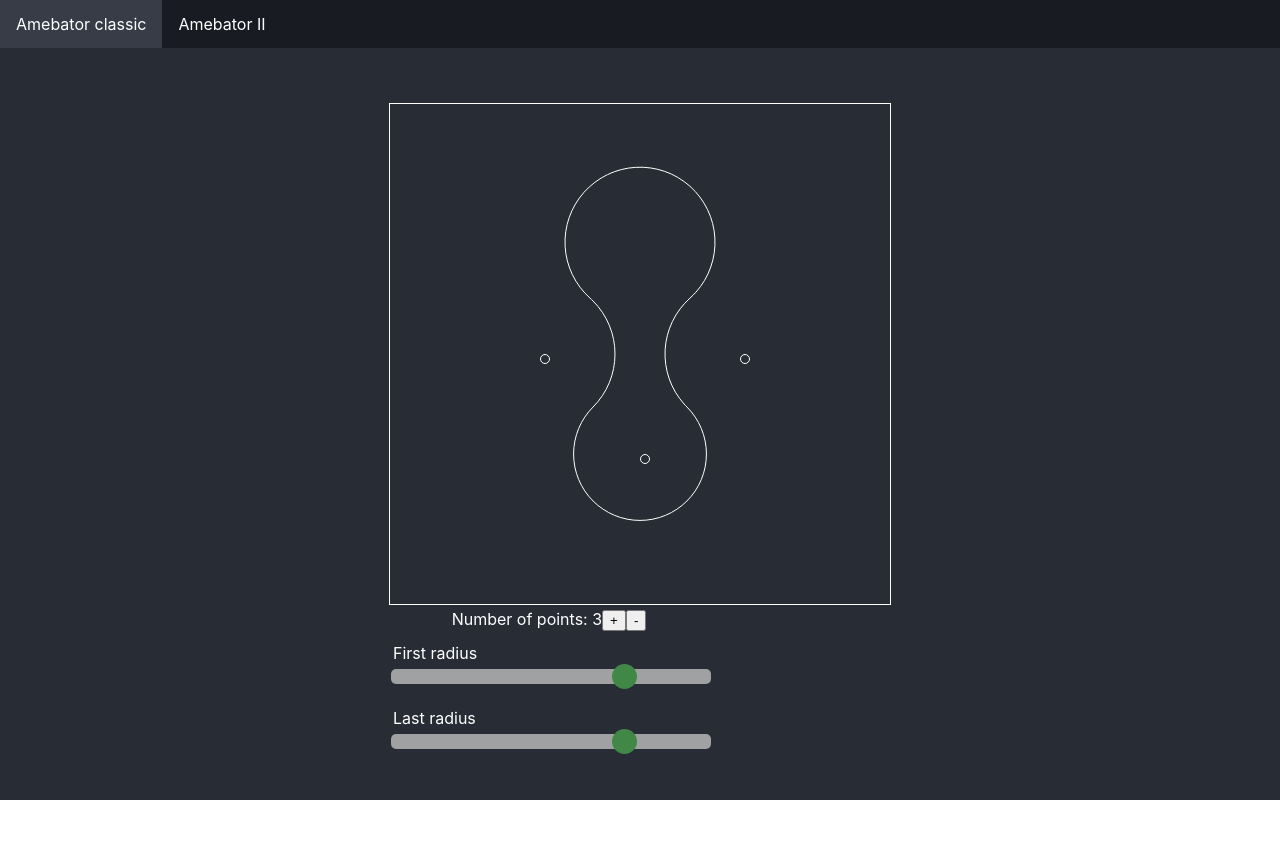
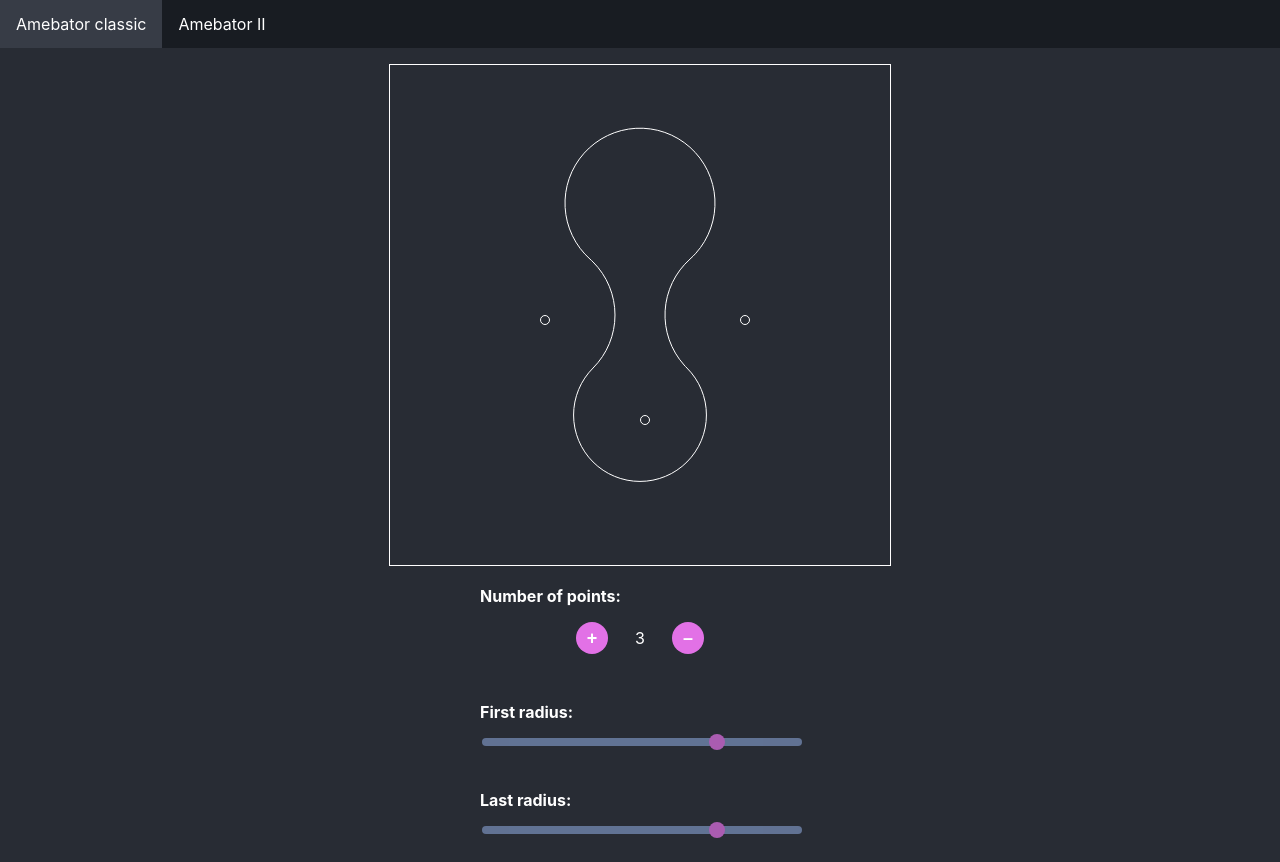
Before and after one commit to exacs/amebator, a React (Create React App) app: page / in a window 1280 px wide. Before the commit the page ends 800 px from the top, so only its background shows below. Built offline with nearby package versions, Linux system fonts and the light colour scheme; the HTML template or start-up script is replaced by a standard one.

Commit message:
Style components

```diff
--- a/src/App.css
+++ b/src/App.css
@@ -39,37 +39,3 @@
   align-items: center;
   justify-content: center;
 }
-
-.App-link {
-  color: #61dafb;
-}
-
-.slider {
-  -webkit-appearance: none;
-  width: 100%;
-  height: 15px;
-  border-radius: 5px;
-  background: #d3d3d3;
-  outline: none;
-  opacity: 0.7;
-  -webkit-transition: 0.2s;
-  transition: opacity 0.2s;
-}
-
-.slider::-webkit-slider-thumb {
-  -webkit-appearance: none;
-  appearance: none;
-  width: 25px;
-  height: 25px;
-  border-radius: 50%;
-  background: #4caf50;
-  cursor: pointer;
-}
-
-.slider::-moz-range-thumb {
-  width: 25px;
-  height: 25px;
-  border-radius: 50%;
-  background: #4caf50;
-  cursor: pointer;
-}
--- /dev/null
+++ b/src/components/Amebator.css
@@ -0,0 +1,18 @@
+.Amebator {
+  display: flex;
+  flex-direction: column;
+  align-items: center;
+}
+
+.Amebator-canvas-container {
+  position: relative;
+}
+
+.Amebator-control {
+  width: 320px;
+  padding: 16px 0;
+}
+
+.Amebator-control-title {
+  font-weight: 700;
+}
--- a/src/components/Amebator.js
+++ b/src/components/Amebator.js
@@ -3,22 +3,10 @@ import Canvas from "./Canvas";
 import Controls from "./Controls";
 import { DndProvider } from "react-dnd";
 import { HTML5Backend } from "react-dnd-html5-backend";
+import PlusMinus from "./PlusMinus"
+import Slider from "./Slider"
+import "./Amebator.css"
 
-function Slider({ children, value, onChange }) {
-  return (
-    <div style={{ padding: "8px 0" }}>
-      <div style={{ textAlign: "left", padding: "4px" }}>{children}</div>
-      <input
-        type="range"
-        min="1"
-        max="100"
-        value={value}
-        className="slider"
-        onChange={(e) => onChange(parseInt(e.currentTarget.value, 10))}
-      />
-    </div>
-  );
-}
 
 function defaultPoints(amount) {
   const real = amount * 2 + 1;
@@ -64,28 +52,25 @@ function App() {
   };
 
   return (
-    <div className="App">
-      <main className="App-header">
-        <div style={{ position: "relative" }}>
-          <Canvas data={data} />
-          <DndProvider backend={HTML5Backend}>
-            <Controls points={points} movePoint={movePoint} />
-          </DndProvider>
-        </div>
-        <div style={{ width: "320px" }}>
-          Number of points: {amount * 2 + 1}
-          <button onClick={() => setAmountAndPoints(amount + 1)}>+</button>
-          <button onClick={() => setAmountAndPoints(amount - 1)}>-</button>
-        </div>
-        <div style={{ width: "320px" }}>
-          <Slider value={firstRadius} onChange={setFirstRadius}>
-            First radius
-          </Slider>
-          <Slider value={lastRadius} onChange={setLastRadius}>
-            Last radius
-          </Slider>
-        </div>
-      </main>
+    <div className="Amebator">
+      <div className="Amebator-canvas-container">
+        <Canvas data={data} />
+        <DndProvider backend={HTML5Backend}>
+          <Controls points={points} movePoint={movePoint} />
+        </DndProvider>
+      </div>
+      <section className="Amebator-control">
+        <div className="Amebator-control-title">Number of points:</div>
+        <PlusMinus onSetAmount={setAmountAndPoints} amount={amount} />
+      </section>
+      <section className="Amebator-control">
+        <div className="Amebator-control-title">First radius:</div>
+        <Slider value={firstRadius} onChange={setFirstRadius} />
+      </section>
+      <section className="Amebator-control">
+        <div className="Amebator-control-title">Last radius:</div>
+        <Slider value={lastRadius} onChange={setLastRadius} />
+      </section>
     </div>
   );
 }
--- /dev/null
+++ b/src/components/PlusMinus.css
@@ -0,0 +1,23 @@
+.PlusMinus {
+  padding: 16px 0;
+  display: flex;
+  justify-content: center;
+}
+
+.PlusMinus-button {
+  width: 32px;
+  height: 32px;
+  border-radius: 100%;
+  border: 0;
+  background-color: #e271e6;
+  font-size: 18px;
+  font-weight: 700;
+  color: #fff;
+}
+
+.PlusMinus-value {
+  min-width: 64px;
+  display: flex;
+  align-items: center;
+  justify-content: center;
+}
--- /dev/null
+++ b/src/components/PlusMinus.js
@@ -0,0 +1,12 @@
+import React from "react";
+import "./PlusMinus.css"
+
+export default function PlusMinus ({ amount, onSetAmount }) {
+  return (
+    <div className="PlusMinus">
+      <button className="PlusMinus-button" onClick={() => onSetAmount(amount + 1)}>+</button>
+      <div className="PlusMinus-value">{amount * 2 + 1}</div>
+      <button className="PlusMinus-button" onClick={() => onSetAmount(amount - 1)}>–</button>
+    </div>
+  )
+}
--- /dev/null
+++ b/src/components/Slider.css
@@ -0,0 +1,35 @@
+.Slider {
+  padding: 8px 0;
+}
+
+.Slider-input {
+  -webkit-appearance: none;
+  width: 100%;
+  height: 8px;
+  border-radius: 5px;
+  background: #7a91bd;
+  outline: none;
+  opacity: 0.7;
+  -webkit-transition: 0.2s;
+  transition: opacity 0.2s;
+}
+
+.Slider-input::-webkit-slider-thumb {
+  -webkit-appearance: none;
+  appearance: none;
+  width: 16px;
+  height: 16px;
+  border-radius: 50%;
+  background: #e271e6;
+  cursor: pointer;
+  border: none;
+}
+
+.Slider-input::-moz-range-thumb {
+  width: 24px;
+  height: 24px;
+  border-radius: 50%;
+  background: #e271e6;
+  cursor: pointer;
+  border: none;
+}
--- /dev/null
+++ b/src/components/Slider.js
@@ -0,0 +1,17 @@
+import React from "react";
+import "./Slider.css"
+
+export default function Slider({ value, onChange }) {
+  return (
+    <div className="Slider">
+      <input
+        type="range"
+        min="1"
+        max="100"
+        value={value}
+        className="Slider-input"
+        onChange={(e) => onChange(parseInt(e.currentTarget.value, 10))}
+      />
+    </div>
+  );
+}
```
